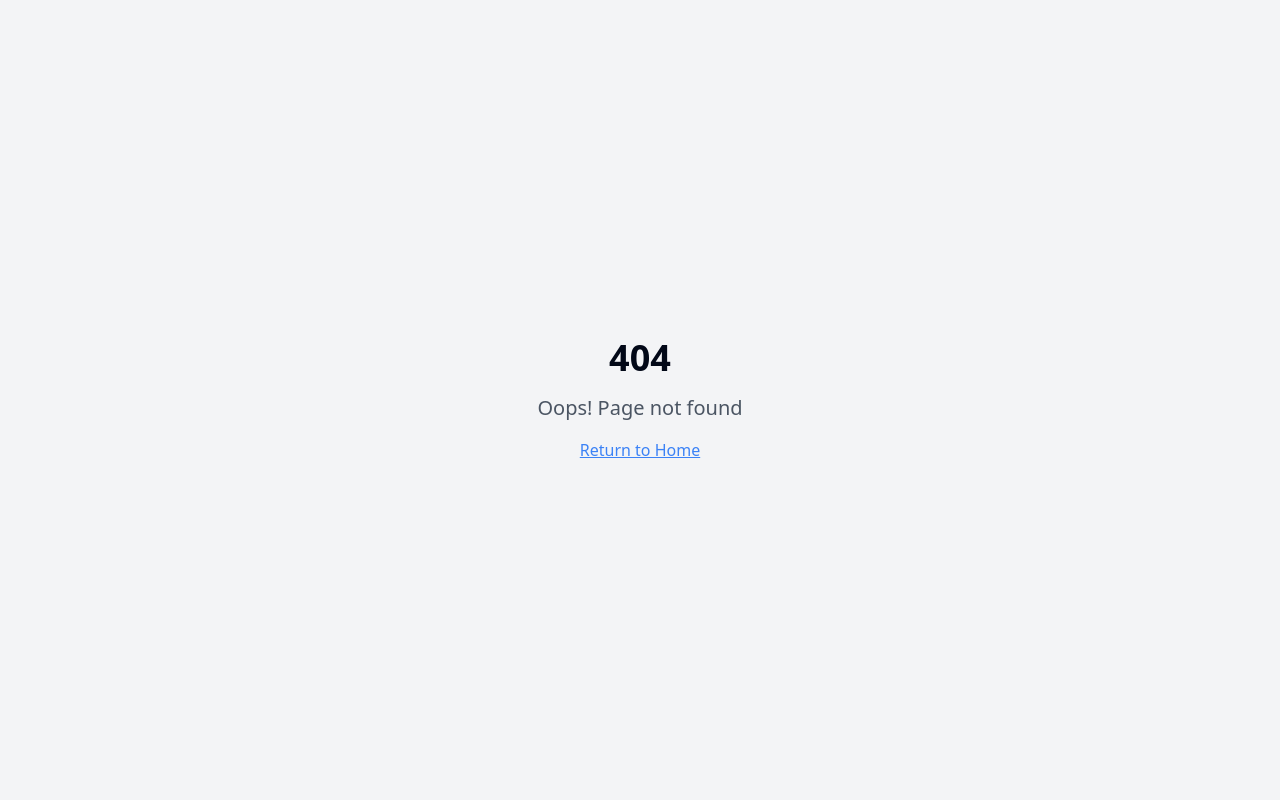
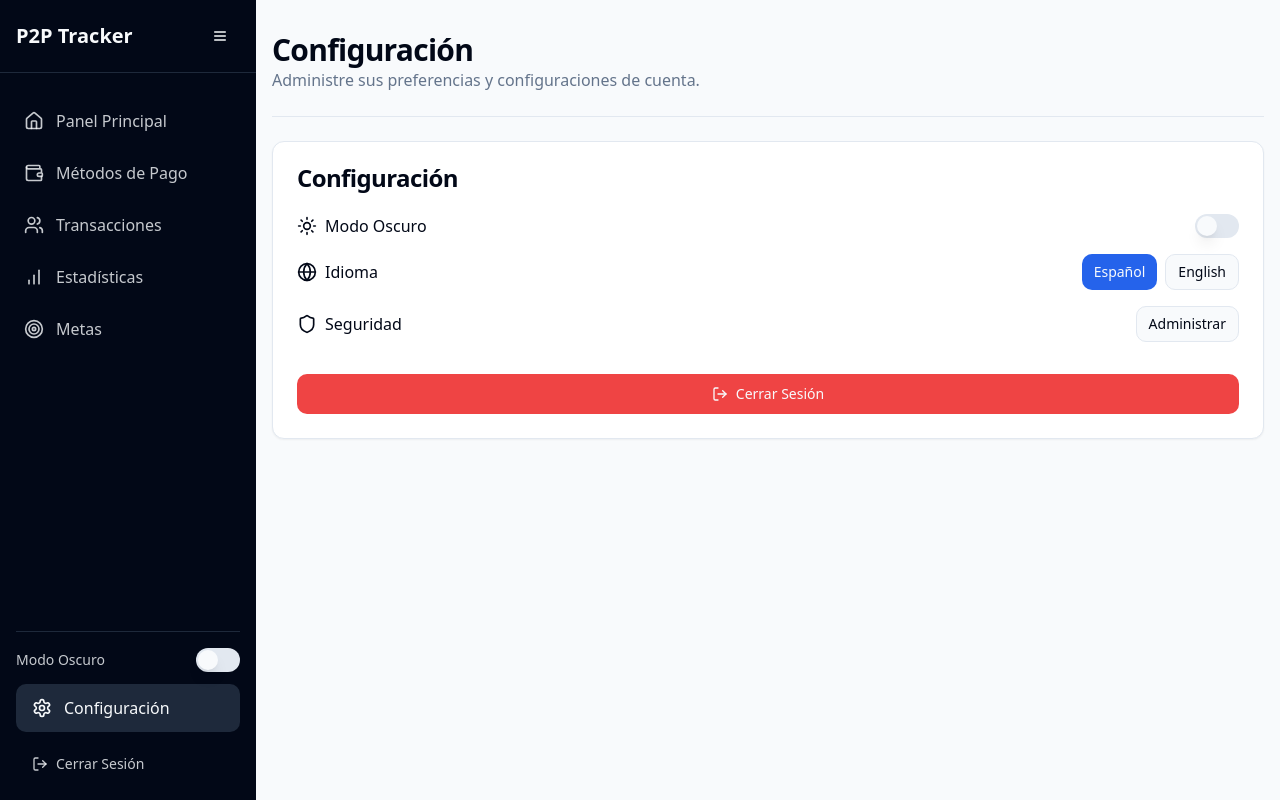
Before and after one commit to victorc-oos/p2p-crypto-tracker, a React (Vite) app: page /settings in a window 1280 px wide. Before the commit this address had no page. Built offline with nearby package versions, Linux system fonts and the light colour scheme.

Commit message:
feat: Integrate language selection into settings
Integrate the language selection dropdown menu into the settings section of the sidebar. Implement language change functionality to update the entire application's language based on the user's selection.

```diff
--- a/src/App.tsx
+++ b/src/App.tsx
@@ -4,6 +4,7 @@ import { Toaster as Sonner } from "@/components/ui/sonner";
 import { TooltipProvider } from "@/components/ui/tooltip";
 import { QueryClient, QueryClientProvider } from "@tanstack/react-query";
 import { BrowserRouter, Routes, Route } from "react-router-dom";
+import { LanguageProvider } from "@/contexts/LanguageContext";
 import Layout from "./components/layout/Layout";
 import Dashboard from "./components/dashboard/Dashboard";
 import PaymentMethodsList from "./components/payment-methods/PaymentMethodsList";
@@ -13,6 +14,7 @@ import TransactionForm from "./components/transactions/TransactionForm";
 import StatisticsView from "./components/stats/StatisticsView";
 import GoalsList from "./components/goals/GoalsList";
 import GoalForm from "./components/goals/GoalForm";
+import Settings from "./pages/Settings";
 import NotFound from "./pages/NotFound";
 
 const queryClient = new QueryClient();
@@ -20,6 +22,7 @@ const queryClient = new QueryClient();
 const App = () => (
   <QueryClientProvider client={queryClient}>
     <TooltipProvider>
+      <LanguageProvider>
         <Toaster />
         <Sonner />
         <BrowserRouter>
@@ -36,10 +39,12 @@ const App = () => (
               <Route path="/goals" element={<GoalsList />} />
               <Route path="/goals/new" element={<GoalForm />} />
               <Route path="/goals/:id/edit" element={<GoalForm />} />
+              <Route path="/settings" element={<Settings />} />
             </Route>
             <Route path="*" element={<NotFound />} />
           </Routes>
         </BrowserRouter>
+      </LanguageProvider>
     </TooltipProvider>
   </QueryClientProvider>
 );
--- a/src/components/layout/Layout.tsx
+++ b/src/components/layout/Layout.tsx
@@ -1,11 +1,13 @@
 
 import React, { useState, useEffect } from "react";
-import { Outlet } from "react-router-dom";
+import { Outlet, useLocation } from "react-router-dom";
 import Sidebar from "./Sidebar";
+import Settings from "@/pages/Settings";
 
 const Layout: React.FC = () => {
   const [collapsed, setCollapsed] = useState(false);
   const [isDarkMode, setIsDarkMode] = useState(false);
+  const location = useLocation();
 
   // Check if user preference is for dark mode
   useEffect(() => {
@@ -35,6 +37,9 @@ const Layout: React.FC = () => {
     }
   }, [isDarkMode]);
 
+  // Check if current route is settings
+  const isSettingsPage = location.pathname === '/settings';
+
   return (
     <div className="min-h-screen flex w-full">
       <Sidebar
@@ -50,7 +55,11 @@ const Layout: React.FC = () => {
         }`}
       >
         <div className="container mx-auto py-8 px-4 page-transition">
-          <Outlet />
+          {isSettingsPage ? (
+            <Settings isDarkMode={isDarkMode} toggleDarkMode={toggleDarkMode} />
+          ) : (
+            <Outlet />
+          )}
         </div>
       </main>
     </div>
--- a/src/components/layout/Sidebar.tsx
+++ b/src/components/layout/Sidebar.tsx
@@ -1,9 +1,10 @@
 
-import React, { useState } from "react";
+import React from "react";
 import { NavLink } from "react-router-dom";
 import { Button } from "@/components/ui/button";
 import { Separator } from "@/components/ui/separator";
 import { Switch } from "@/components/ui/switch";
+import { useLanguage } from "@/contexts/LanguageContext";
 import {
   BarChart,
   Home,
@@ -18,12 +19,6 @@ import {
   Target,
   Globe
 } from "lucide-react";
-import {
-  DropdownMenu,
-  DropdownMenuContent,
-  DropdownMenuItem,
-  DropdownMenuTrigger,
-} from "@/components/ui/dropdown-menu";
 
 interface SidebarProps {
   collapsed: boolean;
@@ -38,13 +33,7 @@ const Sidebar: React.FC<SidebarProps> = ({
   isDarkMode,
   toggleDarkMode
 }) => {
-  const [language, setLanguage] = useState<'es' | 'en'>('es');
-
-  const handleLanguageChange = (newLang: 'es' | 'en') => {
-    setLanguage(newLang);
-    // In a real application, this would trigger a context change or similar
-    console.log(`Language changed to: ${newLang}`);
-  };
+  const { t } = useLanguage();
 
   return (
     <div
@@ -78,7 +67,7 @@ const Sidebar: React.FC<SidebarProps> = ({
                 }
               >
                 <Home size={20} />
-                {!collapsed && <span>Dashboard</span>}
+                {!collapsed && <span>{t('dashboard')}</span>}
               </NavLink>
             </li>
             <li>
@@ -89,7 +78,7 @@ const Sidebar: React.FC<SidebarProps> = ({
                 }
               >
                 <Wallet size={20} />
-                {!collapsed && <span>Payment Methods</span>}
+                {!collapsed && <span>{t('payment_methods')}</span>}
               </NavLink>
             </li>
             <li>
@@ -100,7 +89,7 @@ const Sidebar: React.FC<SidebarProps> = ({
                 }
               >
                 <Users size={20} />
-                {!collapsed && <span>Transactions</span>}
+                {!collapsed && <span>{t('transactions')}</span>}
               </NavLink>
             </li>
             <li>
@@ -111,7 +100,7 @@ const Sidebar: React.FC<SidebarProps> = ({
                 }
               >
                 <BarChart size={20} />
-                {!collapsed && <span>Statistics</span>}
+                {!collapsed && <span>{t('statistics')}</span>}
               </NavLink>
             </li>
             <li>
@@ -122,7 +111,7 @@ const Sidebar: React.FC<SidebarProps> = ({
                 }
               >
                 <Target size={20} />
-                {!collapsed && <span>Goals</span>}
+                {!collapsed && <span>{t('goals')}</span>}
               </NavLink>
             </li>
           </ul>
@@ -133,45 +122,16 @@ const Sidebar: React.FC<SidebarProps> = ({
 
           <div className="space-y-3">
             {!collapsed && (
-              <>
               <div className="flex items-center justify-between">
-                  <span className="text-sidebar-foreground/80 text-sm">Dark Mode</span>
+                <span className="text-sidebar-foreground/80 text-sm">{t('dark_mode')}</span>
                 <Switch
                   checked={isDarkMode}
                   onCheckedChange={toggleDarkMode}
                   className="data-[state=checked]:bg-sidebar-primary"
                 />
               </div>
-
-                <div className="flex items-center justify-between">
-                  <span className="text-sidebar-foreground/80 text-sm">Language</span>
-                  <DropdownMenu>
-                    <DropdownMenuTrigger asChild>
-                      <Button variant="ghost" size="sm" className="gap-1">
-                        <Globe size={16} />
-                        <span>{language === 'es' ? 'Español' : 'English'}</span>
-                      </Button>
-                    </DropdownMenuTrigger>
-                    <DropdownMenuContent align="end">
-                      <DropdownMenuItem
-                        onClick={() => handleLanguageChange('es')}
-                        className={language === 'es' ? "bg-accent" : ""}
-                      >
-                        Español
-                      </DropdownMenuItem>
-                      <DropdownMenuItem
-                        onClick={() => handleLanguageChange('en')}
-                        className={language === 'en' ? "bg-accent" : ""}
-                      >
-                        English
-                      </DropdownMenuItem>
-                    </DropdownMenuContent>
-                  </DropdownMenu>
-                </div>
-              </>
             )}
             {collapsed && (
-              <>
               <Button
                 variant="ghost"
                 size="icon"
@@ -180,33 +140,6 @@ const Sidebar: React.FC<SidebarProps> = ({
               >
                 {isDarkMode ? <Sun size={20} /> : <Moon size={20} />}
               </Button>
-
-                <DropdownMenu>
-                  <DropdownMenuTrigger asChild>
-                    <Button
-                      variant="ghost"
-                      size="icon"
-                      className="text-sidebar-foreground w-full"
-                    >
-                      <Globe size={20} />
-                    </Button>
-                  </DropdownMenuTrigger>
-                  <DropdownMenuContent align="end">
-                    <DropdownMenuItem
-                      onClick={() => handleLanguageChange('es')}
-                      className={language === 'es' ? "bg-accent" : ""}
-                    >
-                      Español
-                    </DropdownMenuItem>
-                    <DropdownMenuItem
-                      onClick={() => handleLanguageChange('en')}
-                      className={language === 'en' ? "bg-accent" : ""}
-                    >
-                      English
-                    </DropdownMenuItem>
-                  </DropdownMenuContent>
-                </DropdownMenu>
-              </>
             )}
 
             <NavLink
@@ -216,7 +149,7 @@ const Sidebar: React.FC<SidebarProps> = ({
               }
             >
               <Settings size={20} />
-              {!collapsed && <span>Settings</span>}
+              {!collapsed && <span>{t('settings')}</span>}
             </NavLink>
 
             <Button
@@ -224,7 +157,7 @@ const Sidebar: React.FC<SidebarProps> = ({
               className={`sidebar-link w-full justify-start`}
             >
               <LogOut size={20} />
-              {!collapsed && <span>Logout</span>}
+              {!collapsed && <span>{t('logout')}</span>}
             </Button>
           </div>
         </div>
--- /dev/null
+++ b/src/contexts/LanguageContext.tsx
@@ -0,0 +1,98 @@
+
+import React, { createContext, useState, useContext, useEffect, ReactNode } from 'react';
+
+type Language = 'es' | 'en';
+
+interface LanguageContextType {
+  language: Language;
+  setLanguage: (language: Language) => void;
+  t: (key: string) => string;
+}
+
+const LanguageContext = createContext<LanguageContextType | undefined>(undefined);
+
+// Translation dictionaries
+const translations = {
+  en: {
+    // Dashboard
+    "dashboard": "Dashboard",
+    "payment_methods": "Payment Methods",
+    "transactions": "Transactions",
+    "statistics": "Statistics",
+    "goals": "Goals",
+
+    // Settings
+    "settings": "Settings",
+    "dark_mode": "Dark Mode",
+    "language": "Language",
+    "security": "Security",
+    "logout": "Logout",
+
+    // Common
+    "add": "Add",
+    "edit": "Edit",
+    "delete": "Delete",
+    "save": "Save",
+    "cancel": "Cancel",
+    "back": "Back",
+    "search": "Search",
+  },
+  es: {
+    // Dashboard
+    "dashboard": "Panel Principal",
+    "payment_methods": "Métodos de Pago",
+    "transactions": "Transacciones",
+    "statistics": "Estadísticas",
+    "goals": "Metas",
+
+    // Settings
+    "settings": "Configuración",
+    "dark_mode": "Modo Oscuro",
+    "language": "Idioma",
+    "security": "Seguridad",
+    "logout": "Cerrar Sesión",
+
+    // Common
+    "add": "Añadir",
+    "edit": "Editar",
+    "delete": "Eliminar",
+    "save": "Guardar",
+    "cancel": "Cancelar",
+    "back": "Volver",
+    "search": "Buscar",
+  }
+};
+
+export const LanguageProvider: React.FC<{children: ReactNode}> = ({ children }) => {
+  // Get initial language from localStorage or default to Spanish
+  const [language, setLanguage] = useState<Language>(() => {
+    const savedLanguage = localStorage.getItem('language');
+    return (savedLanguage === 'en' || savedLanguage === 'es') ? savedLanguage : 'es';
+  });
+
+  // Translation function
+  const t = (key: string): string => {
+    return translations[language][key as keyof typeof translations['en']] || key;
+  };
+
+  // Save language preference to localStorage when it changes
+  useEffect(() => {
+    localStorage.setItem('language', language);
+    console.log(`Language changed to: ${language}`);
+  }, [language]);
+
+  return (
+    <LanguageContext.Provider value={{ language, setLanguage, t }}>
+      {children}
+    </LanguageContext.Provider>
+  );
+};
+
+// Custom hook to use the language context
+export const useLanguage = (): LanguageContextType => {
+  const context = useContext(LanguageContext);
+  if (context === undefined) {
+    throw new Error('useLanguage must be used within a LanguageProvider');
+  }
+  return context;
+};
--- /dev/null
+++ b/src/pages/Settings.tsx
@@ -0,0 +1,98 @@
+
+import React from 'react';
+import { useLanguage } from '@/contexts/LanguageContext';
+import { Switch } from "@/components/ui/switch";
+import { Button } from "@/components/ui/button";
+import { Card, CardHeader, CardTitle, CardContent } from "@/components/ui/card";
+import { Separator } from "@/components/ui/separator";
+import { Globe, Moon, Sun, Shield, LogOut } from "lucide-react";
+
+interface SettingsProps {
+  isDarkMode: boolean;
+  toggleDarkMode: () => void;
+}
+
+const Settings: React.FC<SettingsProps> = ({ isDarkMode, toggleDarkMode }) => {
+  const { language, setLanguage, t } = useLanguage();
+
+  return (
+    <div className="space-y-6">
+      <div>
+        <h1 className="text-3xl font-bold tracking-tight">{t('settings')}</h1>
+        <p className="text-muted-foreground">
+          {language === 'es' ? 'Administre sus preferencias y configuraciones de cuenta.' : 'Manage your account preferences and settings.'}
+        </p>
+      </div>
+      <Separator />
+
+      <div className="grid gap-6">
+        <Card>
+          <CardHeader>
+            <CardTitle>{t('settings')}</CardTitle>
+          </CardHeader>
+          <CardContent className="space-y-4">
+            {/* Dark Mode Toggle */}
+            <div className="flex items-center justify-between">
+              <div className="flex items-center space-x-2">
+                {isDarkMode ? <Moon size={20} /> : <Sun size={20} />}
+                <span>{t('dark_mode')}</span>
+              </div>
+              <Switch
+                checked={isDarkMode}
+                onCheckedChange={toggleDarkMode}
+              />
+            </div>
+
+            {/* Language Selector */}
+            <div className="flex items-center justify-between">
+              <div className="flex items-center space-x-2">
+                <Globe size={20} />
+                <span>{t('language')}</span>
+              </div>
+              <div className="flex space-x-2">
+                <Button
+                  variant={language === 'es' ? "default" : "outline"}
+                  size="sm"
+                  onClick={() => setLanguage('es')}
+                >
+                  Español
+                </Button>
+                <Button
+                  variant={language === 'en' ? "default" : "outline"}
+                  size="sm"
+                  onClick={() => setLanguage('en')}
+                >
+                  English
+                </Button>
+              </div>
+            </div>
+
+            {/* Security Link */}
+            <div className="flex items-center justify-between">
+              <div className="flex items-center space-x-2">
+                <Shield size={20} />
+                <span>{t('security')}</span>
+              </div>
+              <Button variant="outline" size="sm">
+                {language === 'es' ? 'Administrar' : 'Manage'}
+              </Button>
+            </div>
+
+            {/* Logout Button */}
+            <div className="pt-4">
+              <Button
+                variant="destructive"
+                className="w-full flex items-center justify-center gap-2"
+              >
+                <LogOut size={16} />
+                {t('logout')}
+              </Button>
+            </div>
+          </CardContent>
+        </Card>
+      </div>
+    </div>
+  );
+};
+
+export default Settings;
```
Lines whose indentation alone changed are shown as unchanged.
